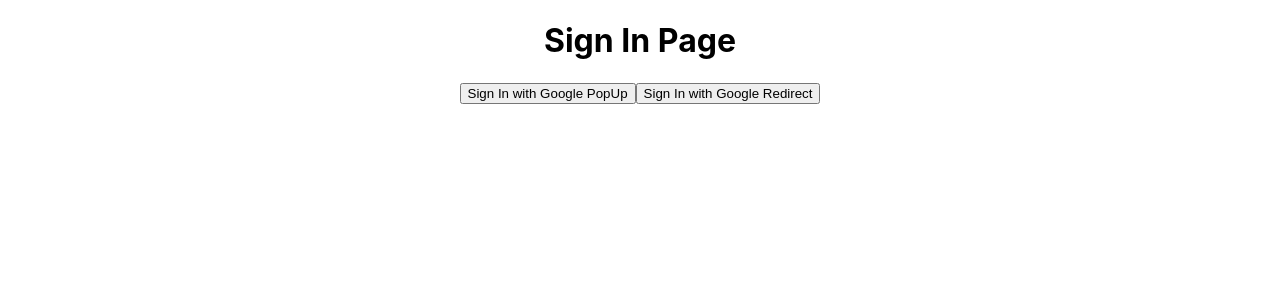
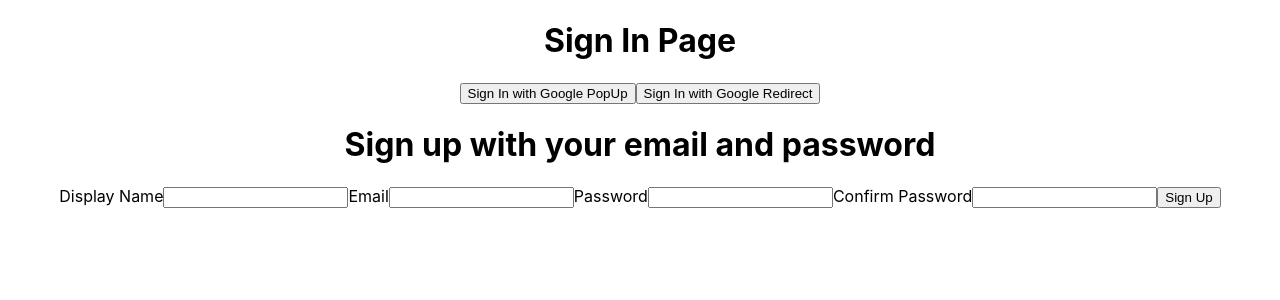
Before and after one commit to musulton/react-firebase, a React (Create React App) app: page / in a window 1280 px wide. Shown: the top 300 px of the page. Built offline with nearby package versions, Linux system fonts and the light colour scheme.

Commit message:
Sign up with email and password, and store data to firestore

```diff
--- a/src/App.js
+++ b/src/App.js
@@ -1,44 +1,13 @@
-import {
-  auth,
-  createUserDocumentFromAuth,
-  signInWithGooglePopup,
-  signInWithGoogleRedirect
-} from './utils/firebase.app'
-
 import './App.css';
-import { useEffect } from 'react';
-import { getRedirectResult } from 'firebase/auth';
+import SignInForm from './components/SignInForm';
+import SignUpForm from './components/SignUpForm';
 
 function App() {
-  const onGooglePopupUserClick =  async () => {
-    const {user} = await signInWithGooglePopup()
-    createUserDocumentFromAuth(user)
-  }
-
-  const onGoogleRedirectUserClick =  async () => {
-    await signInWithGoogleRedirect()
-  }
-
-  useEffect(() => {
-    const onCreateUser = async () => {
-      const res = await getRedirectResult(auth)
-
-      if (res) {
-        createUserDocumentFromAuth(res.user)
-      }
-    }
-    onCreateUser()
-  }, [])
 
   return (
     <div className="App">
-      <h1>Sign In Page</h1>
-      <button onClick={onGooglePopupUserClick}>
-        Sign In with Google PopUp
-      </button>
-      <button onClick={onGoogleRedirectUserClick}>
-        Sign In with Google Redirect
-      </button>
+      <SignInForm />
+      <SignUpForm />
     </div>
   );
 }
--- /dev/null
+++ b/src/components/SignInForm.js
@@ -0,0 +1,45 @@
+import {
+  auth,
+  createUserDocumentFromAuth,
+  signInWithGooglePopup,
+  signInWithGoogleRedirect
+} from '../utils/firebase.app'
+
+import { useEffect } from 'react';
+import { getRedirectResult } from 'firebase/auth';
+
+function SignInForm() {
+  const onGooglePopupUserClick =  async () => {
+    const {user} = await signInWithGooglePopup()
+    createUserDocumentFromAuth(user)
+  }
+
+  const onGoogleRedirectUserClick =  async () => {
+    await signInWithGoogleRedirect()
+  }
+
+  useEffect(() => {
+    const onCreateUser = async () => {
+      const res = await getRedirectResult(auth)
+
+      if (res) {
+        createUserDocumentFromAuth(res.user)
+      }
+    }
+    onCreateUser()
+  }, [])
+
+  return (
+    <>
+      <h1>Sign In Page</h1>
+      <button onClick={onGooglePopupUserClick}>
+        Sign In with Google PopUp
+      </button>
+      <button onClick={onGoogleRedirectUserClick}>
+        Sign In with Google Redirect
+      </button>
+    </>
+  );
+}
+
+export default SignInForm;
--- /dev/null
+++ b/src/components/SignUpForm.js
@@ -0,0 +1,97 @@
+import { useState } from "react"
+import { createAuthUserWithEmailAndPassword, createUserDocumentFromAuth } from "../utils/firebase.app"
+
+const defaultFormFields = {
+  displayName: '',
+  email: '',
+  password: '',
+  confirmPassword: ''
+}
+
+function SignUpForm() {
+  const [formFields, setFormFields] = useState(defaultFormFields)
+  const { displayName, email, password, confirmPassword } = formFields
+
+  const onChangeHandler = (event) => {
+    const { name, value } = event.target
+
+    setFormFields({
+      ...formFields,
+      [name]: value
+    })
+  }
+
+  const onResetField = () => {
+    setFormFields(defaultFormFields)
+  }
+
+  const onSubmitHandler = async (event) => {
+    event.preventDefault()
+
+    if (password !== confirmPassword) {
+      alert('password do not match')
+      return
+    }
+
+    try {
+      const { user } = await createAuthUserWithEmailAndPassword(email, password)
+      await createUserDocumentFromAuth(user, { displayName })
+
+      onResetField()
+    } catch (err) {
+      if (err.code === 'auth/email-already-in-use') {
+        alert('cannot create user, email already in use')
+      } else {
+        console.error('user creation encountered an error', err)
+      }
+    }
+
+  }
+
+  return (
+    <>
+      <h1>Sign up with your email and password</h1>
+      <form onSubmit={onSubmitHandler}>
+        <label>Display Name</label>
+        <input
+          type="text"
+          required
+          onChange={onChangeHandler}
+          name="displayName"
+          value={displayName}
+        />
+
+        <label>Email</label>
+        <input
+          type="email"
+          required
+          onChange={onChangeHandler}
+          name="email"
+          value={email}
+        />
+
+        <label>Password</label>
+        <input
+          type="password"
+          required
+          onChange={onChangeHandler}
+          name="password"
+          value={password}
+        />
+
+        <label>Confirm Password</label>
+        <input
+          type="password"
+          required
+          onChange={onChangeHandler}
+          name="confirmPassword"
+          value={confirmPassword}
+        />
+
+        <button type="submit">Sign Up</button>
+      </form>
+    </>
+  )
+}
+
+export default SignUpForm
--- a/src/utils/firebase.app.js
+++ b/src/utils/firebase.app.js
@@ -1,6 +1,12 @@
 import { initializeApp } from "firebase/app";
 import { getAnalytics } from "firebase/analytics";
-import { getAuth, GoogleAuthProvider, signInWithPopup, signInWithRedirect } from "firebase/auth";
+import {
+  getAuth,
+  GoogleAuthProvider,
+  signInWithPopup,
+  signInWithRedirect,
+  createUserWithEmailAndPassword
+} from "firebase/auth";
 import { doc, getDoc, getFirestore, setDoc } from "firebase/firestore";
 
 const firebaseConfig = {
@@ -29,7 +35,12 @@
 export const signInWithGoogleRedirect = () => signInWithRedirect(auth, googleProvider)
 
 export const db = getFirestore()
-export const createUserDocumentFromAuth = async (userAuth) => {
+export const createUserDocumentFromAuth = async (
+  userAuth,
+  additionalInformation = {}
+) => {
+  if (!userAuth) return
+
   const userDocRef = doc(db, 'users', userAuth.uid)
   const userSnapshot = await getDoc(userDocRef)
 
@@ -39,7 +50,12 @@
 
     try {
       await setDoc(userDocRef, {
-        displayName, email, createdAt
+        displayName,
+        email,
+        createdAt,
+        // additionalInformation params used to handle create user document from email and password
+        // not from platform auth such as Google or Facebook account
+        ...additionalInformation
       })
     } catch (err) {
       console.log('error creating the user', err.message)
@@ -48,3 +64,8 @@
 
   return userDocRef
 }
+
+export const createAuthUserWithEmailAndPassword = async (email, password) => {
+  if (!email || !password) return
+  return await createUserWithEmailAndPassword(auth, email, password)
+}
```
